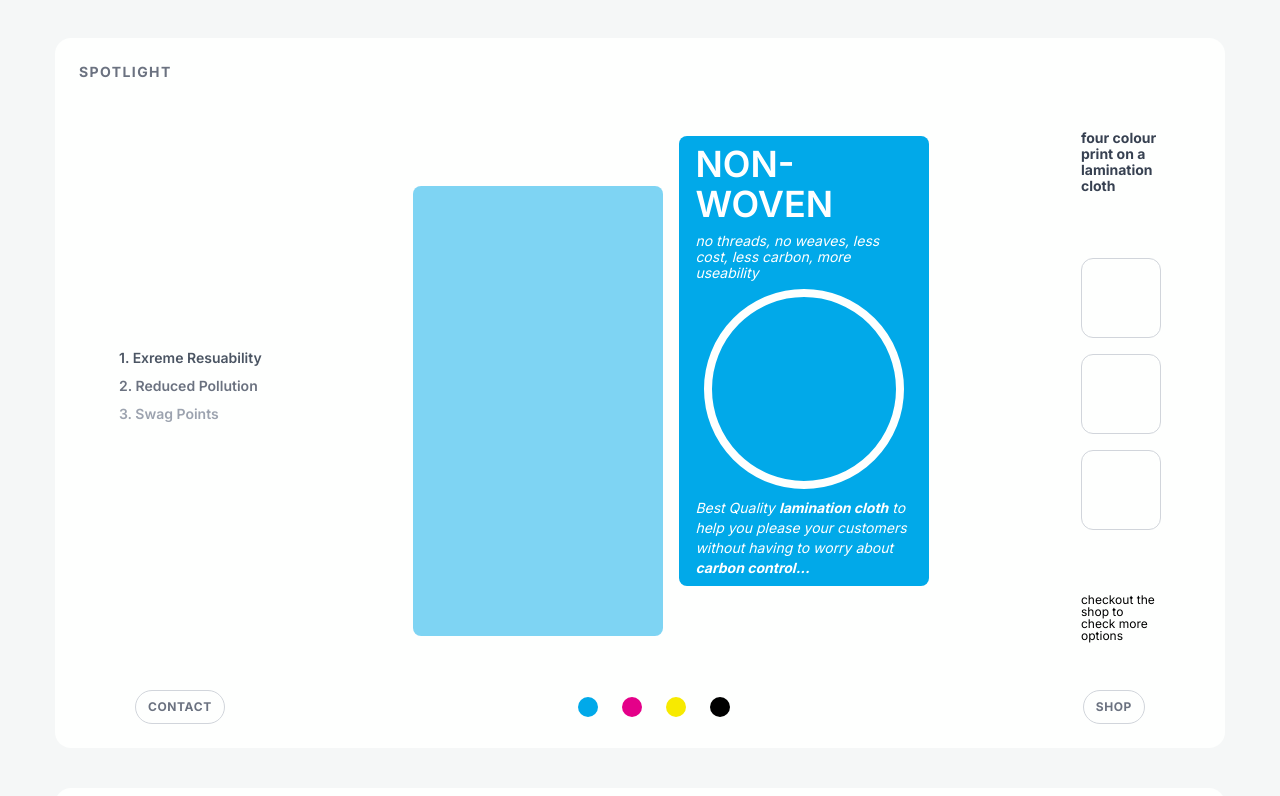
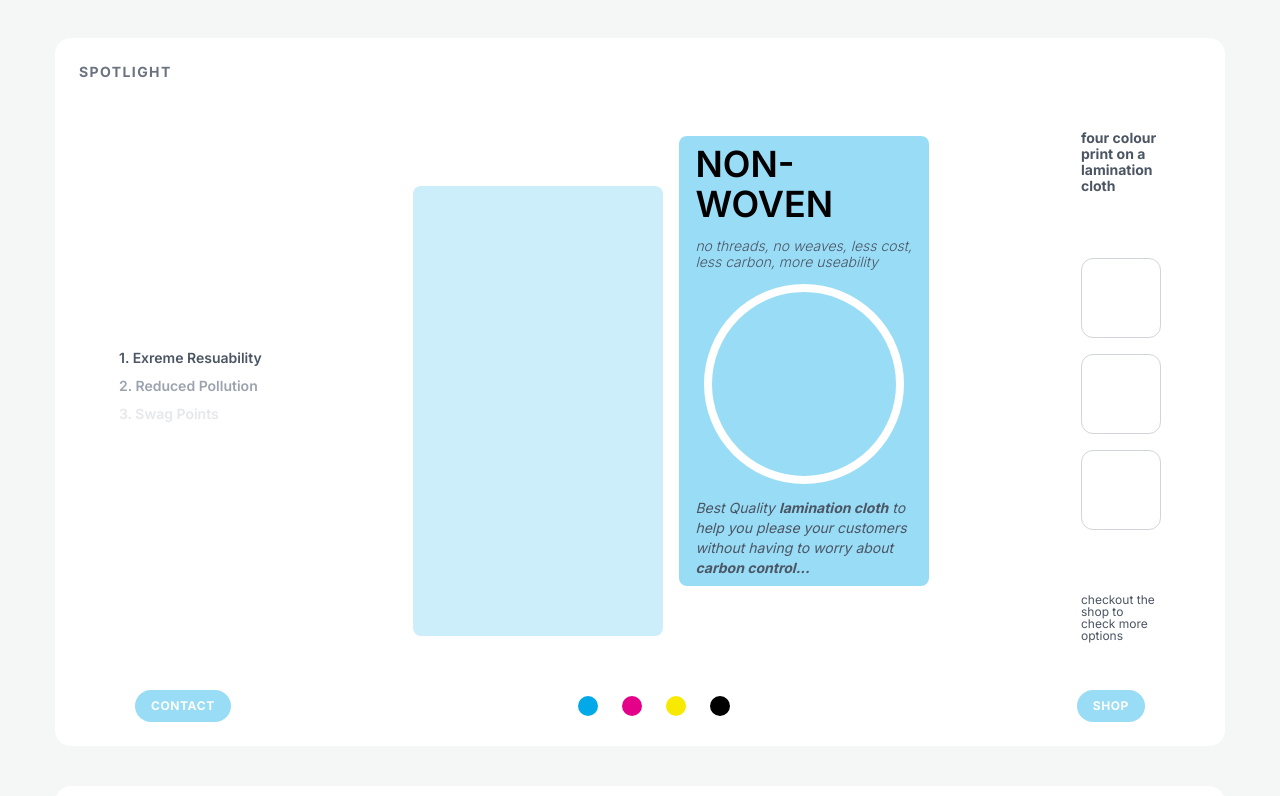
Before and after one commit to igoyalsamarth/jagdish-bags, a Next.js app: page / in a window 1280 px wide. Shown: the part 744-1540 px from the top of the page. Built offline with nearby package versions, Linux system fonts and the light colour scheme.

Commit message:
colour fixed

```diff
--- a/app/page.tsx
+++ b/app/page.tsx
@@ -5,8 +5,8 @@ export default async function Home() {
   return (
     <div className='flex flex-col w-full justify-center items-center'>
       <div className='grid grid-cols-12 sm:grid-cols-6 md:grid-cols-6 2xl:w-[1170px] xl:w-[962px] lg:w-[738px] md:w-[451px] sm:w-[95%] py-10 gap-10'>
-        <section className='flex col-span-12 sm:col-span-6 md:col-span-6 w-full items-center justify-center text-center bg-[#01a9e9] rounded-2xl py-6 px-4'>
-          <p className='text-8xl font-semibold text-white  sm:text-5xl md:text-6xl lg:text-7xl'>WE MAKE <br />
+        <section className='flex col-span-12 sm:col-span-6 md:col-span-6 w-full items-center justify-center text-center bg-[#01a9e9]/40 rounded-2xl py-6 px-4'>
+          <p className='text-8xl font-semibold sm:text-5xl text-white md:text-6xl lg:text-7xl'>WE MAKE <br />
             EARTH PRETTIER <br />AND <br />PLASTICS DISAPPEAR.<br />
             WHATS YOUR SUPERPOWER ?
           </p>
@@ -16,24 +16,24 @@ export default async function Home() {
           <div className='flex w-full items-center justify-between 2xl:px-10 xl:px-10 sm:flex-col lg:flex-col md:flex-col lg:gap-10'>
             <div className='flex flex-col whitespace-nowrap gap-2'>
               <p className='text-sm font-semibold text-gray-600'>1. Exreme Resuability</p>
-              <p className='text-sm font-semibold text-gray-500'>2. Reduced Pollution</p>
-              <p className='text-sm font-semibold text-gray-400'>3. Swag Points</p>
+              <p className='text-sm font-semibold text-gray-400'>2. Reduced Pollution</p>
+              <p className='text-sm font-semibold text-gray-200'>3. Swag Points</p>
             </div>
             <div className='flex items-center justify-center w-full gap-4 sm:flex-col md:flex-col'>
-              <div className='flex bg-[#01a9e9]/50 w-[250px] h-[450px] rounded-lg mt-[50px]'>
+              <div className='flex bg-[#01a9e9]/20 w-[250px] h-[450px] rounded-lg mt-[50px]'>
 
               </div>
-              <div className='flex flex-col bg-[#01a9e9] w-[250px] h-[450px] rounded-lg mb-[50px] items-center justify-between px-4 py-2 text-white'>
-                <p className='text-4xl font-semibold'>NON-WOVEN</p>
-                <p className='text-sm italic leading-4'>no threads, no weaves, less cost, less carbon, more useability</p>
+              <div className='flex flex-col bg-[#01a9e9]/40 w-[250px] h-[450px] rounded-lg mb-[50px] items-center justify-between px-4 py-2'>
+                <p className='text-4xl font-semibold text-black'>NON-WOVEN</p>
+                <p className='text-sm italic leading-4 text-gray-600 font-light'>no threads, no weaves, less cost, less carbon, more useability</p>
                 <div className='flex w-[200px] aspect-square rounded-full border-8 border-[#fefffe]'>
                 </div>
-                <p className=' italic text-sm'>Best Quality <span className='font-bold'>lamination cloth</span> to help you please your customers without having to worry about <span className='font-bold'>carbon control...</span></p>
+                <p className=' italic text-sm text-gray-600'>Best Quality <span className='font-bold'>lamination cloth</span> to help you please your customers without having to worry about <span className='font-bold'>carbon control...</span></p>
 
               </div>
             </div>
             <div className='flex flex-col gap-16 w-[100px] justify-center items-start sm:items-center md:items-center lg:items-center sm:gap-10 md:gap-10 lg:gap-10'>
-            <p className='text-sm font-bold text-gray-700 leading-4 sm:text-center md:text-center lg:text-center'>four colour print on a lamination cloth</p>
+            <p className='text-sm font-bold text-gray-600 leading-4 sm:text-center md:text-center lg:text-center'>four colour print on a lamination cloth</p>
             <div className='flex 2xl:flex-col xl:flex-col gap-4 justify-center items-center'>
 
               <div className='flex aspect-square w-[80px] border border-gray-300 rounded-xl'>
@@ -46,11 +46,11 @@ export default async function Home() {
 
               </div>
               </div>
-              <p className='text-xs leading-3 sm:text-center md:text-center lg:text-center'>checkout the shop to check more options</p>
+              <p className='text-xs leading-3 sm:text-center md:text-center lg:text-center text-gray-600'>checkout the shop to check more options</p>
             </div>
           </div>
           <div className='flex justify-between items-center 2xl:px-14 xl:px-14 sm:flex-col-reverse sm:gap-6'>
-          <p className='py-2 px-3 border border-gray-300 rounded-full text-xs font-bold text-gray-500 tracking-wider'>CONTACT</p>
+          <Link href='/contact' className='py-2 px-4 rounded-full text-xs font-bold tracking-wider bg-[#01a9e9]/40 text-[#fefffe] hover:bg-[#01a9e9]'>CONTACT</Link>
           <div className='flex gap-6'>
             <div className='flex w-[20px] aspect-square rounded-full bg-[#01a9e9]'>
             </div>
@@ -61,7 +61,7 @@ export default async function Home() {
             <div className='flex w-[20px] aspect-square rounded-full bg-black'>
             </div>
           </div>
-            <p className='py-2 px-3 border border-gray-300 rounded-full text-xs font-bold text-gray-500 tracking-wider'>SHOP</p>
+            <Link href='/shop' className='py-2 px-4 rounded-full text-xs font-bold tracking-wider bg-[#01a9e9]/40 text-[#fefffe] hover:bg-[#01a9e9]'>SHOP</Link>
           </div>
         </section>
         <section className='flex flex-col col-span-12 sm:col-span-6 md:col-span-6 w-full rounded-2xl p-6 bg-[#fefffe] gap-6'>
```
